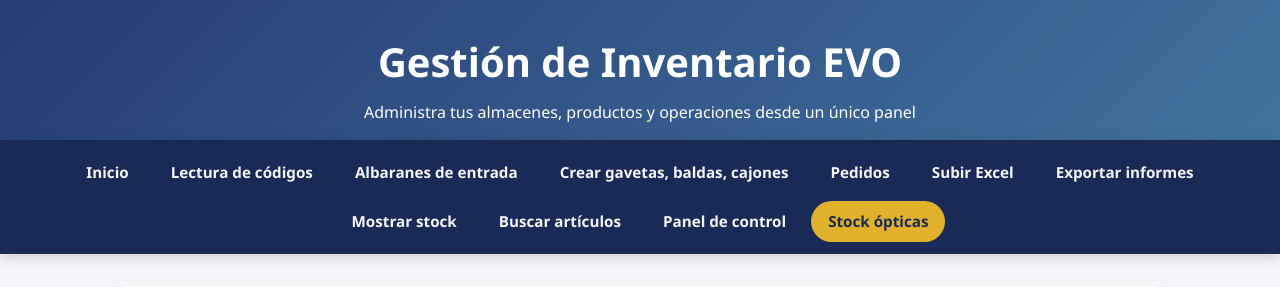
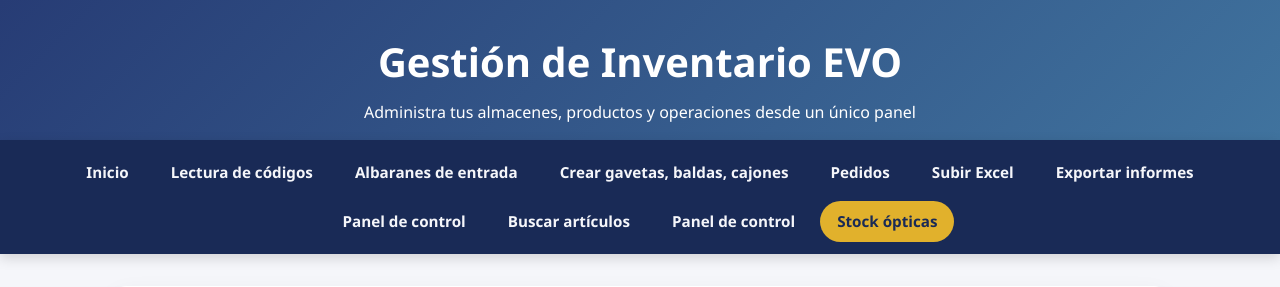
Before and after one commit to opticaelvalle-design/Gestion-de-inventario-EVO, a Flask app: page /stock-opticas in a window 1280 px wide. Shown: the top 287 px of the page. Run offline with Flask 3, Linux system fonts and the light colour scheme.

Commit message:
Eliminar vista mostrar_stock y permitir añadir líneas a pedidos

```diff
--- a/app.py
+++ b/app.py
@@ -2293,17 +2293,11 @@ def buscar_articulos():
     return render_template("buscar_articulos.html", termino=termino, resultados=resultados)
 
 
-@app.route("/mostrar-stock")
-def mostrar_stock():
-    inventario_resumido = _resumen_inventario()
-    return render_template("mostrar_stock.html", inventario=inventario_resumido)
-
-
 @app.route("/inventario/<codigo>/actualizar", methods=["POST"])
 def actualizar_inventario(codigo: str):
     if not _articulos_por_codigo(codigo):
         flash("No se encontró el artículo solicitado.", "error")
-        return redirect(url_for("mostrar_stock"))
+        return redirect(url_for("panel_control"))
 
     flash("Gestiona este artículo desde la vista de detalle.", "info")
     return redirect(url_for("inventario_detalle", codigo=codigo))
@@ -2314,7 +2308,7 @@ def inventario_detalle(codigo: str):
     articulos = _articulos_por_codigo(codigo)
     if not articulos:
         flash("No se encontró el artículo solicitado.", "error")
-        return redirect(url_for("mostrar_stock"))
+        return redirect(url_for("panel_control"))
 
     total_unidades = sum(item["cantidad"] for item in articulos)
     ubicaciones = sorted(articulos, key=lambda item: item["ubicacion"].lower())
@@ -2340,7 +2334,7 @@ def actualizar_articulo(codigo: str):
     articulos = _articulos_por_codigo(codigo)
     if not articulos:
         flash("No se encontró el artículo solicitado.", "error")
-        return redirect(url_for("mostrar_stock"))
+        return redirect(url_for("panel_control"))
 
     nuevo_codigo = request.form.get("codigo", "").strip()
     nuevo_nombre = request.form.get("nombre", "").strip()
@@ -2424,7 +2418,7 @@ def actualizar_existencia(codigo: str, item_id: int):
     articulos = _articulos_por_codigo(codigo)
     if not articulos:
         flash("No se encontró el artículo solicitado.", "error")
-        return redirect(url_for("mostrar_stock"))
+        return redirect(url_for("panel_control"))
 
     item = next((articulo for articulo in articulos if articulo["id"] == item_id), None)
     if not item:
@@ -2471,7 +2465,7 @@ def agregar_existencia(codigo: str):
     articulos = _articulos_por_codigo(codigo)
     if not articulos:
         flash("No se encontró el artículo solicitado.", "error")
-        return redirect(url_for("mostrar_stock"))
+        return redirect(url_for("panel_control"))
 
     ubicacion = request.form.get("ubicacion", "").strip()
     cantidad = request.form.get("cantidad", type=int)
@@ -2534,7 +2528,7 @@ def eliminar_articulo(codigo: str):
     articulos = _articulos_por_codigo(codigo)
     if not articulos:
         flash("No se encontró el artículo solicitado.", "error")
-        return redirect(url_for("mostrar_stock"))
+        return redirect(url_for("panel_control"))
 
     inventario_filtrado = [
         item for item in inventory_items if item["codigo"].lower() != codigo.lower()
@@ -2554,7 +2548,7 @@ def eliminar_articulo(codigo: str):
         conn.execute("DELETE FROM gaveta_asignaciones WHERE lower(codigo) = ?", (codigo.lower(),))
 
     flash("Artículo eliminado junto con sus ubicaciones.", "success")
-    return redirect(url_for("mostrar_stock"))
+    return redirect(url_for("panel_control"))
 
 
 @app.route("/panel-control")
@@ -2717,6 +2711,44 @@ def editar_pedido(pedido_id: int):
     return redirect(url_for("pedido_detalle", pedido_id=pedido_id))
 
 
+@app.route("/pedidos/<int:pedido_id>/lineas", methods=["POST"])
+def agregar_linea_pedido(pedido_id: int):
+    pedido = next((pedido for pedido in purchase_orders if pedido["id"] == pedido_id), None)
+    if not pedido:
+        flash("No se encontró el pedido especificado.", "error")
+        return redirect(url_for("pedidos"))
+
+    codigo = request.form.get("codigo", "").strip()
+    descripcion = request.form.get("descripcion", "").strip()
+    cantidad = request.form.get("cantidad", type=int)
+
+    if not codigo or not descripcion or cantidad is None or cantidad <= 0:
+        flash("Indica código, descripción y una cantidad mayor que cero.", "error")
+        return redirect(url_for("pedido_detalle", pedido_id=pedido_id))
+
+    nueva_linea = {
+        "codigo": codigo,
+        "descripcion": descripcion,
+        "cantidad_pedida": cantidad,
+        "cantidad_recibida": 0,
+        "cantidad_pendiente": cantidad,
+    }
+
+    pedido["lineas"].append(nueva_linea)
+
+    with get_connection() as conn:
+        conn.execute(
+            """
+            INSERT INTO purchase_order_lines (pedido_id, codigo, descripcion, cantidad_pedida, cantidad_recibida, cantidad_pendiente)
+            VALUES (?, ?, ?, ?, ?, ?)
+            """,
+            (pedido_id, codigo, descripcion, cantidad, 0, cantidad),
+        )
+
+    flash("Se añadió una nueva línea al pedido.", "success")
+    return redirect(url_for("pedido_detalle", pedido_id=pedido_id))
+
+
 @app.route("/pedidos/<int:pedido_id>/asignar-gaveta", methods=["POST"])
 def asignar_gaveta_pedido(pedido_id: int):
     pedido = next((pedido for pedido in purchase_orders if pedido["id"] == pedido_id), None)
--- a/templates/base.html
+++ b/templates/base.html
@@ -553,7 +553,7 @@
         <a href="{{ url_for('pedidos') }}" class="{% if request.path.startswith(url_for('pedidos')) %}active{% endif %}">Pedidos</a>
         <a href="{{ url_for('subir_excel') }}" class="{% if request.path == url_for('subir_excel') %}active{% endif %}">Subir Excel</a>
         <a href="{{ url_for('exportar_informes') }}" class="{% if request.path == url_for('exportar_informes') %}active{% endif %}">Exportar informes</a>
-        <a href="{{ url_for('mostrar_stock') }}" class="{% if request.path == url_for('mostrar_stock') %}active{% endif %}">Mostrar stock</a>
+                <a href="{{ url_for('panel_control') }}" class="{% if request.path == url_for('panel_control') %}active{% endif %}">Panel de control</a>
         <a href="{{ url_for('buscar_articulos') }}" class="{% if request.path == url_for('buscar_articulos') %}active{% endif %}">Buscar artículos</a>
         <a href="{{ url_for('panel_control') }}" class="{% if request.path == url_for('panel_control') %}active{% endif %}">Panel de control</a>
         <a href="{{ url_for('stock_opticas') }}" class="{% if request.path == url_for('stock_opticas') %}active{% endif %}">Stock ópticas</a>
--- a/templates/index.html
+++ b/templates/index.html
@@ -43,11 +43,6 @@
         <h2>Stock ópticas</h2>
         <p>Control dedicado para las sucursales Blanca, Abarán, Bajo y Murcia con movimientos independientes.</p>
     </a>
-    <a class="card" href="{{ url_for('mostrar_stock') }}">
-        <span class="tag">Consulta</span>
-        <h2>Mostrar stock</h2>
-        <p>Consulta un resumen detallado de todas las existencias y sus ubicaciones actuales.</p>
-    </a>
     <a class="card" href="{{ url_for('panel_control') }}">
         <span class="tag">Visión general</span>
         <h2>Panel de control</h2>
```
Also changed, not shown: templates/mostrar_stock.html (deleted, +0 -40 lines), templates/pedido_detalle.html (+23 -0 lines), README.md.
